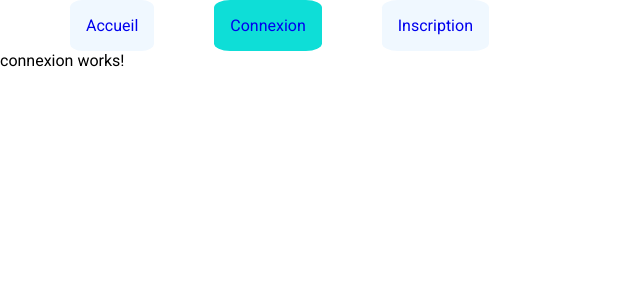
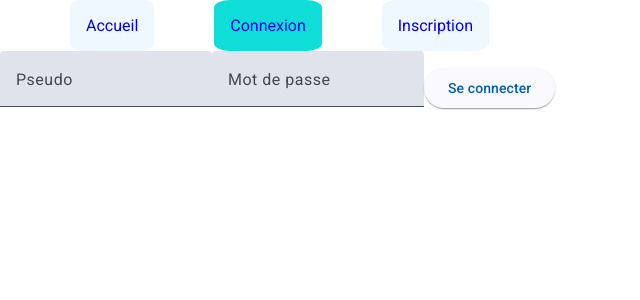
Before and after one commit to fbansept/todo-list-dfs2-24-25, an Angular app: page /connexion in a window 1280 px wide. Shown: the top 300 px of the page, without its empty margins (0-640 px from the left). Built offline with nearby package versions, Linux system fonts and the light colour scheme.

Commit message:
preparation connexion

```diff
--- /dev/null
+++ b/src/app/models/Tache.d.ts
@@ -0,0 +1,6 @@
+export declare type Tache = {
+  id: number,
+  texte: string,
+  date_creation: Date,
+  fini: boolean
+}
--- a/src/app/pages/accueil/accueil.component.html
+++ b/src/app/pages/accueil/accueil.component.html
@@ -6,14 +6,19 @@
 
 @for (tache of taches; track $index) {
 
-<div class="tache">
-  <div>{{tache.texte}}</div>
-  <button
-      mat-icon-button
-      (click)="onSuppressionTache(tache.id)">
+<div class="tache" [class.tache-termine]="tache.fini">
+  <button mat-icon-button (click)="onInversionStatus(tache)">
+    <mat-icon>{{tache.fini ? 'check_box' :'check_box_outline_blank'}}</mat-icon>
+  </button>
+
+  <mat-checkbox [checked]="tache.fini ? true : false" (click)="onInversionStatus(tache)">Check me!</mat-checkbox>
+
+  <div>{{tache.texte}} <i>Ajouté le {{tache.date_creation | date:"dd/MM/yy à hh:mm" }}</i></div>
+  <button mat-icon-button (click)="onSuppressionTache(tache.id)">
     <mat-icon>delete</mat-icon>
   </button>
 </div>
 
 
+
 }
--- a/src/app/pages/accueil/accueil.component.scss
+++ b/src/app/pages/accueil/accueil.component.scss
@@ -1,4 +1,8 @@
 .tache {
   display: flex;
   align-items: center;
+
+  &.tache-termine {
+    text-decoration: line-through;
+  }
 }
--- a/src/app/pages/accueil/accueil.component.ts
+++ b/src/app/pages/accueil/accueil.component.ts
@@ -1,16 +1,21 @@
+import { DatePipe } from '@angular/common';
 import { HttpClient } from '@angular/common/http';
 import { Component, inject } from '@angular/core';
 
 import { MatButtonModule } from '@angular/material/button';
 import { MatIconModule } from '@angular/material/icon';
+import { MatCheckboxModule } from '@angular/material/checkbox';
 import { RouterLink } from '@angular/router';
+import { Tache } from '../../models/Tache';
 
 @Component({
   selector: 'app-accueil',
   imports: [
     MatButtonModule,
     RouterLink,
-    MatIconModule],
+    MatIconModule,
+    MatCheckboxModule,
+    DatePipe],
   templateUrl: './accueil.component.html',
   styleUrl: './accueil.component.scss'
 })
@@ -18,7 +23,7 @@ export class AccueilComponent {
 
   http = inject(HttpClient)
 
-  taches: any
+  taches: Tache[] = []
 
   ngOnInit() {
     this.rafraichir()
@@ -26,8 +31,8 @@ export class AccueilComponent {
 
   rafraichir() {
     this.http
-      .get("http://localhost:3000/taches")
-      .subscribe((tachesServeur: any) => this.taches = tachesServeur)
+      .get<Tache[]>("http://localhost:3000/taches")
+      .subscribe(tachesServeur => this.taches = tachesServeur)
   }
 
   onSuppressionTache(idTacheAsupprimer: number) {
@@ -37,4 +42,12 @@ export class AccueilComponent {
 
   }
 
+  onInversionStatus(tache: Tache) {
+    this.http.patch(
+      `http://localhost:3000/tache/change-status/${tache.id}`,
+      { fini: !tache.fini })
+      .subscribe(resultat => this.rafraichir());
+
+  }
+
 }
--- a/src/app/pages/connexion/connexion.component.html
+++ b/src/app/pages/connexion/connexion.component.html
@@ -1 +1,15 @@
-<p>connexion works!</p>
+<form>
+
+  <mat-form-field>
+    <mat-label>Pseudo</mat-label>
+    <input matInput placeholder="Ex. totoDu57">
+  </mat-form-field>
+
+  <mat-form-field>
+    <mat-label>Mot de passe</mat-label>
+    <input matInput type="password">
+  </mat-form-field>
+
+  <button mat-raised-button>Se connecter</button>
+
+</form>
```
Also changed, not shown: src/app/pages/connexion/connexion.component.ts (+11 -1 lines).
